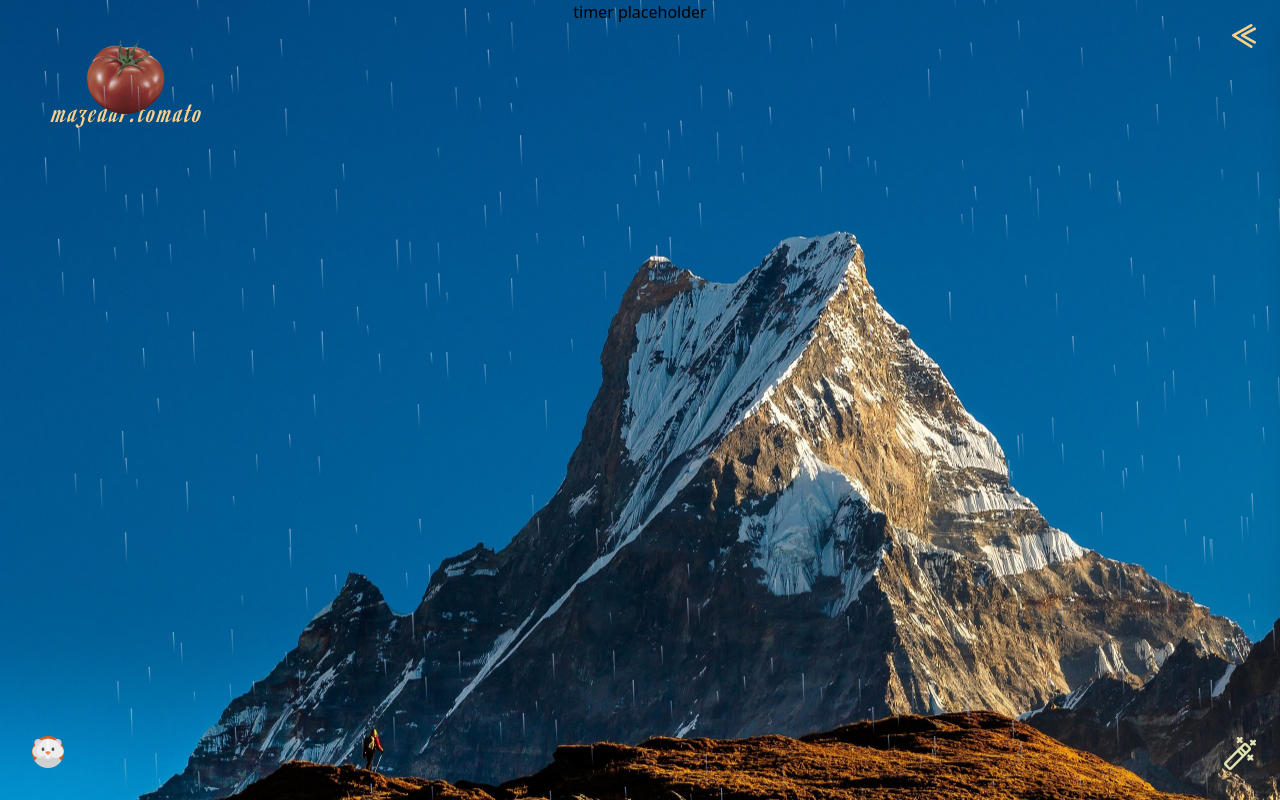
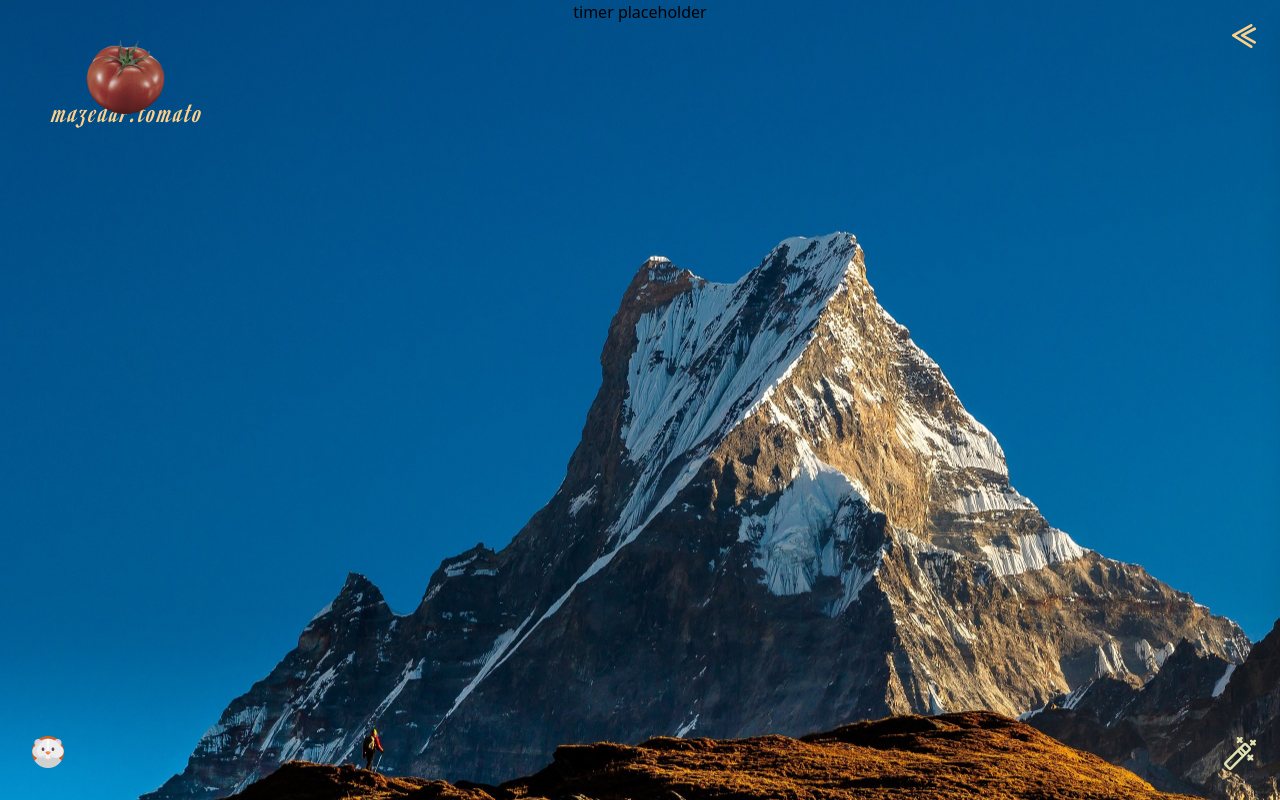
Before and after one commit to rojinatiwari/pomodoro, a React (Vite) app in the folder frontend/: page / in a window 1280 px wide. Built offline with nearby package versions, Linux system fonts and the light colour scheme.

Commit message:
fix: remove rain from app componenent

```diff
--- a/frontend/src/App.tsx
+++ b/frontend/src/App.tsx
@@ -6,14 +6,11 @@ import QuickTheme from './features/quick-theme/QuickTheme'
 import Profile from './features/profile/Profile'
 import Ambience from './features/ambience/Ambience'
 import Timer from './features/timer/Timer'
-import Rain from './features/ambience/ui/background/Rain'
 
 function App() {
 
   return (
     <>
-        <Rain />
-
         <BackgroundWrapper defaultImgUrl={machapuchhre}>
           <div className="relative h-full w-full">
             <Logo />
```
